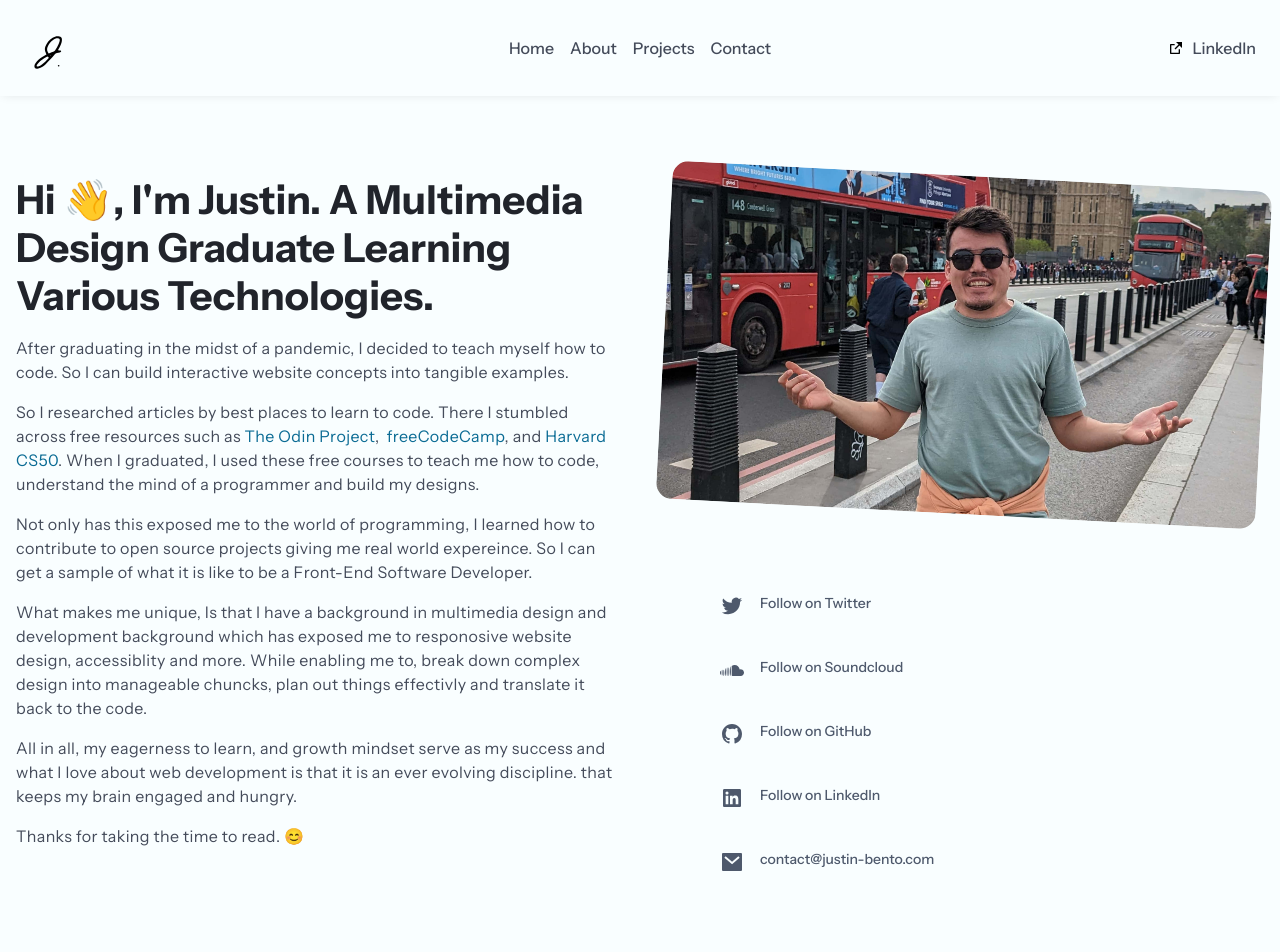
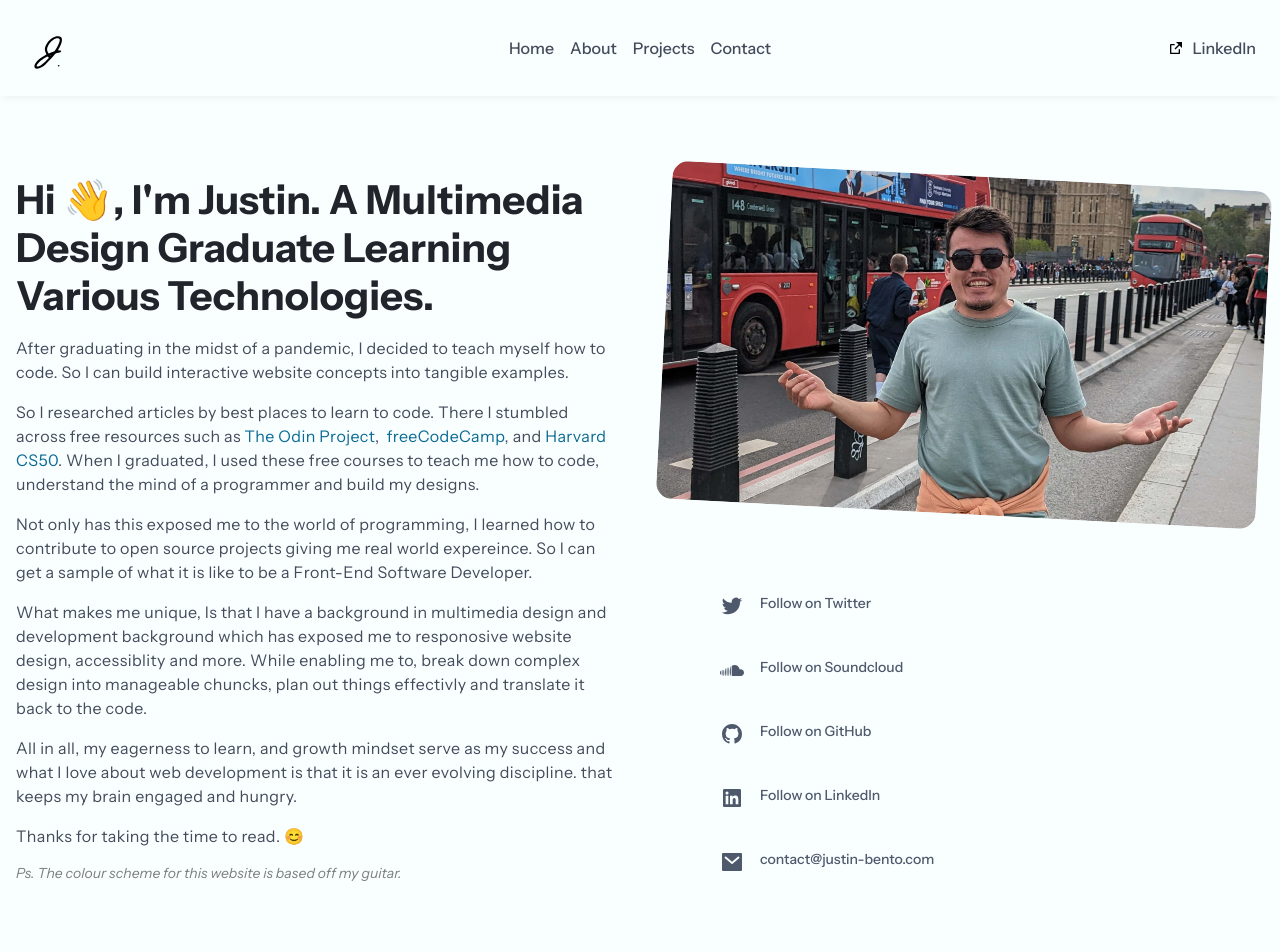
Before and after one commit to Justin-Bento/portfolio, a Next.js app: page /about in a window 1280 px wide. Shown: the top 952 px of the page. Built offline with nearby package versions, Linux system fonts and the light colour scheme; no server answers.

Commit message:
added caption for design

```diff
--- a/pages/about.tsx
+++ b/pages/about.tsx
@@ -105,7 +105,11 @@ export default function About() {
             success and what I love about web development is that it is an ever
             evolving discipline. that keeps my brain engaged and hungry.
           </p>
-          <p>Thanks for taking the time to read. &#128522;</p>
+          <p>
+            Thanks for taking the time to read. &#128522;
+          </p>
+          <caption className={about.caption}>Ps. The colour scheme
+            for this website is based off my guitar.</caption>
         </div>
         <ul role="list" className={about.social}>
           <SocialLinks
--- a/styles/About.module.css
+++ b/styles/About.module.css
@@ -47,7 +47,14 @@
 flex-direction: column;
 gap: 0.5rem;
 }
-
+.caption {
+width: 64ch;
+text-align: start;
+opacity: 0.5;
+font-style: italic;
+margin-top: 1rem;
+font-size: 0.875rem;
+}
 
 @media (min-width: 1024px) {
   .aboutCopy {
```
